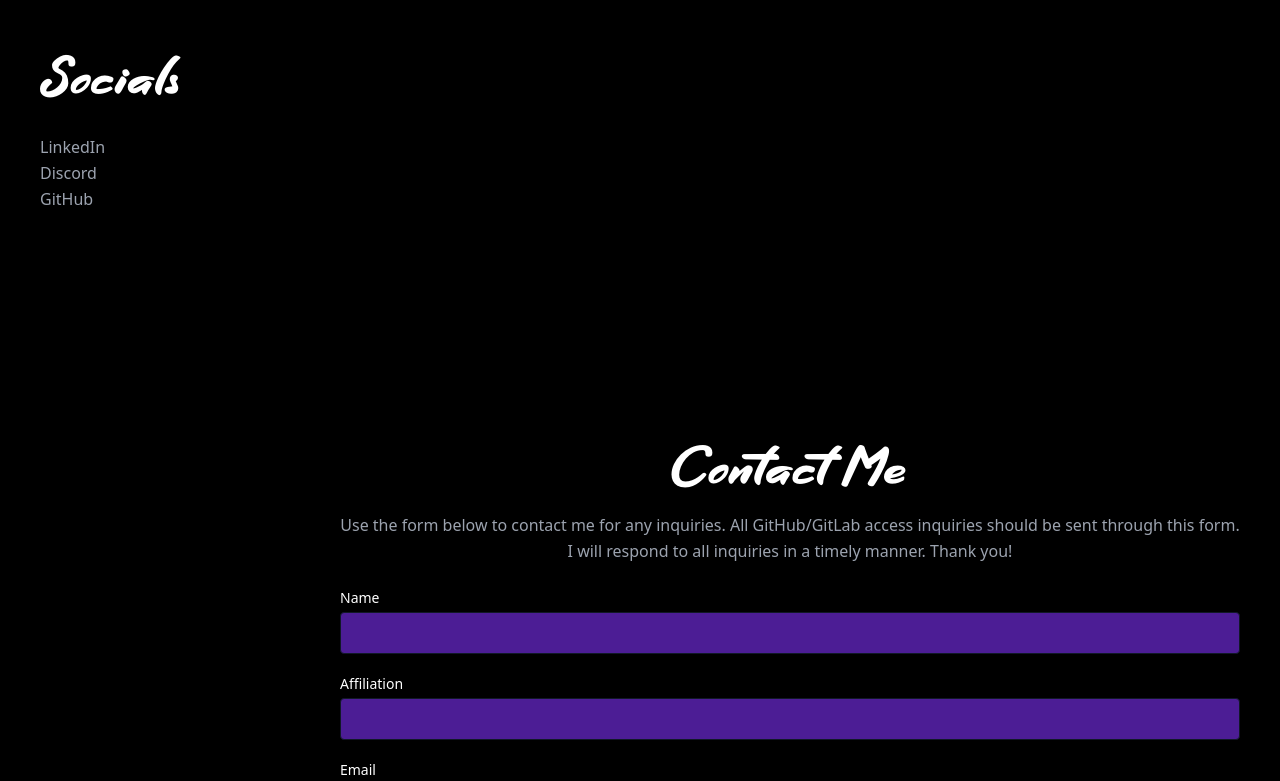
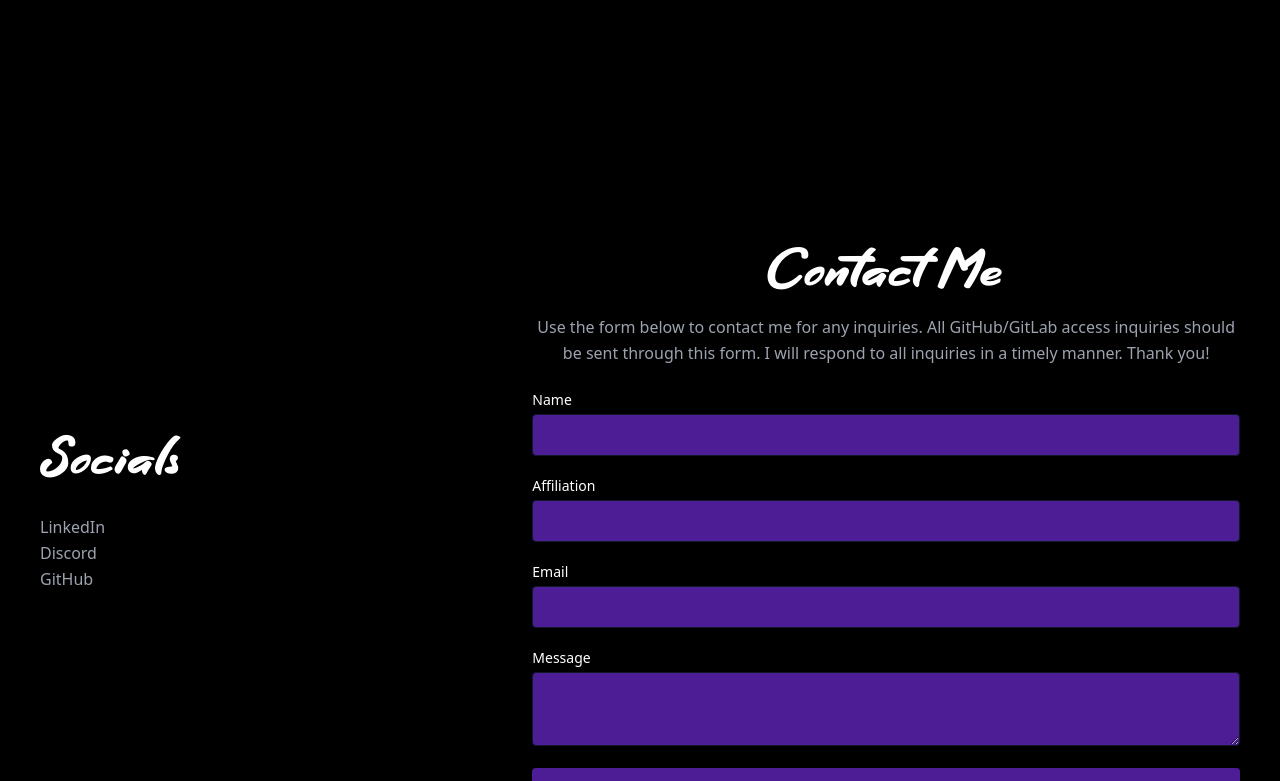
Before and after one commit to PrestonV78/website, a React (Create React App) app: page / in a window 1280 px wide. Shown: the part 4620-5401 px from the top of the page. Built offline with nearby package versions, Linux system fonts and the light colour scheme.

Commit message:
Contact Test v5

```diff
--- a/src/components/Contact.js
+++ b/src/components/Contact.js
@@ -28,6 +28,8 @@ export default function Contact() {
   return (
     <section id="contact" className="relative">
       <div className="container mx-auto flex px-10 py-20 md:flex-row flex-col text-center items-center">
+      </div>
+      <div className="container mx-auto flex px-10 py-20 md:flex-row flex-col text-center items-center">
         <div className="lg:flex-grow md:w-1/2 lg:pr-24 md:pr-16 flex flex-col md:items-start md:text-left mb-16 md:mb-0 items-center text-center">
           <h1 className="title-font sm:text-7xl text-3xl mb-4 font-HelloZone text-white">
             Socials
@@ -38,8 +40,6 @@ export default function Contact() {
             GitHub<br></br>
           </p>
         </div>
-      </div>
-      <div className="container mx-auto flex px-10 py-20 md:flex-row flex-col text-center items-center">
         <form
           netlify
           name="test"
```
